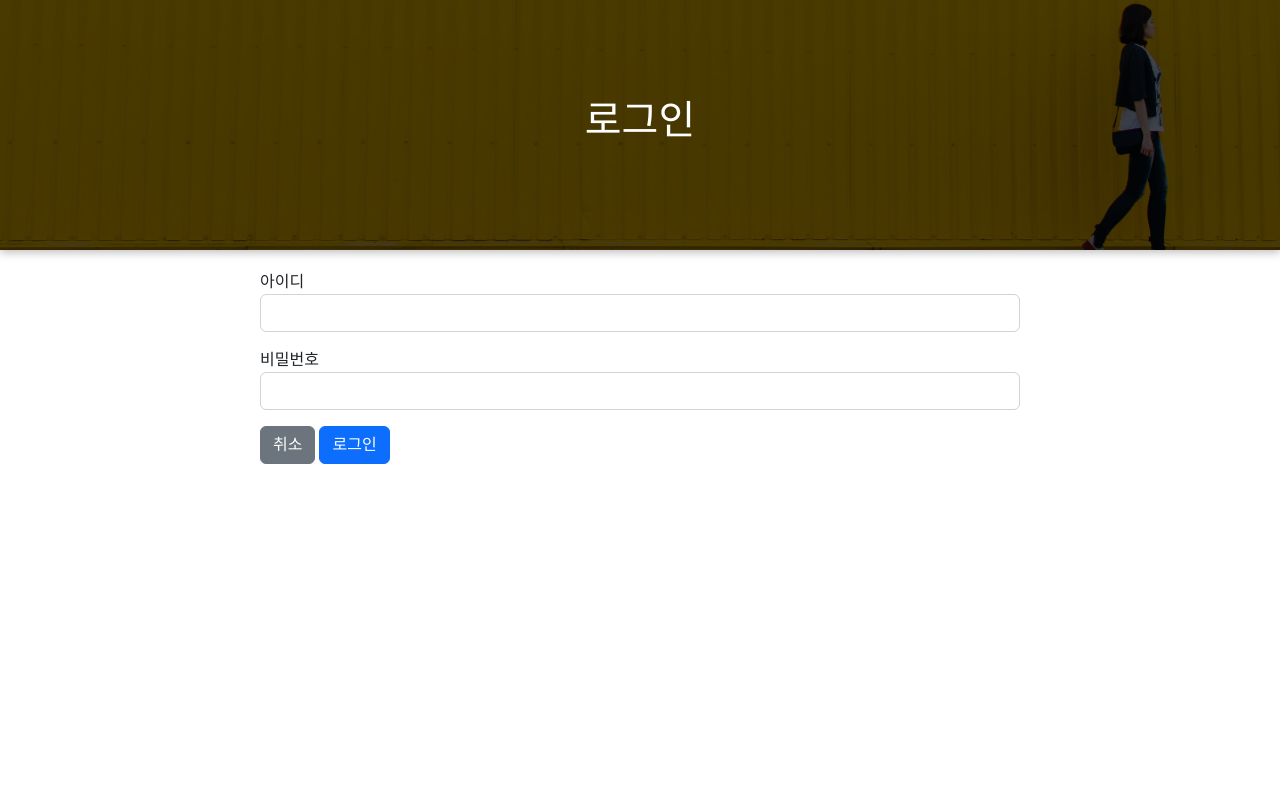
After one commit to kji-dec/django-pda, a Django app: page /member/login/ in a window 1280 px wide. The commit adds this page. Run offline with Django 4.2, Linux system fonts and the light colour scheme; parts of the project's set-up code (start-up, migrations or seed data) failed here and were passed over; some web fonts are replaced.

Commit message:
feat: Add login function_230117
made login page to login.
to show user that login is succeed, showed user_id at product page

```diff
--- a/shinhanapp/member/models.py
+++ b/shinhanapp/member/models.py
@@ -3,6 +3,8 @@ from django.db import models
 # Create your models here.
 
 class Member(models.Model):
+    user_id = models.CharField(max_length=128, unique=True, verbose_name='아이디')
+    password = models.CharField(max_length=255, verbose_name='비밀번호')
     name = models.CharField(max_length=128, verbose_name='이름')
     age = models.IntegerField(verbose_name='나이')
 
--- /dev/null
+++ b/shinhanapp/member/templates/login.html
@@ -0,0 +1,71 @@
+<html>
+
+<head>
+    <link rel="stylesheet" href="    https://cdn.jsdelivr.net/npm/bootstrap@5.2.3/dist/css/bootstrap.min.css" />
+    <script src="https://cdn.jsdelivr.net/npm/bootstrap@5.2.3/dist/js/bootstrap.bundle.min.js"></script>
+    <script src="https://code.jquery.com/jquery-3.6.3.min.js"
+        integrity="sha256-pvPw+upLPUjgMXY0G+8O0xUf+/Im1MZjXxxgOcBQBXU=" crossorigin="anonymous"></script>
+    <script src="/static/script.js"></script>
+    <link rel="stylesheet" href="/static/styles.css" />
+</head>
+
+<body>
+    <div class="main-title">
+        <div class="overlay">
+            <div>
+                <h1>로그인</h1>
+            </div>
+        </div>
+    </div>
+    <div class="product-content">
+        <div class="product-write">
+            <form method="post" action="/member/login/">
+                {% csrf_token %}
+                <div class="form-group mb-3">
+                    <label for="user_id">아이디</label>
+                    <input type="text" class="form-control" id="user_id" name="user_id">
+                </div>
+                <div class="form-group mb-3">
+                    <label for="password">비밀번호</label>
+                    <input type="password" class="form-control" id="password" name="password">
+                </div>
+                <div class="text-right">
+                    <a role="button" href="/" class="btn btn-secondary">취소</a>
+                    <button type="submit" class="btn btn-primary">로그인</button>
+                </div>
+            </form>
+        </div>
+    </div>
+
+    <!-- my code -->
+    <!-- <form method="post" action="/member/login/">
+        {% csrf_token %}
+        <div class="row g-3 align-items-center">
+            <div class="col-auto">
+                <label for="id">ID</label>
+            </div>
+            <div class="col-auto">
+                <input type="text" class="form-control" id="id" name="id">
+            </div>
+        </div>
+        <div class="row g-3 align-items-center">
+            <div class="col-auto">
+                <label for="password" class="col-form-label">Password</label>
+            </div>
+            <div class="col-auto">
+                <input type="password" id="password" class="form-control" name="password"
+                    aria-describedby="passwordHelpInline">
+            </div>
+            <div class="col-auto">
+                <span id="passwordHelpInline" class="form-text">
+                    Must be 8-20 characters long.
+                </span>
+            </div>
+        </div>
+        <div class="text-right">
+            <button type="submit" class="btn btn-primary">LOGIN</button>
+        </div>
+    </form> -->
+</body>
+
+</html>
--- a/shinhanapp/member/views.py
+++ b/shinhanapp/member/views.py
@@ -1,5 +1,5 @@
-from django.shortcuts import render
-# from .models import Member
+from django.shortcuts import render, redirect
+from .models import Member
 
 # Create your views here.
 
@@ -13,3 +13,20 @@ from django.shortcuts import render
 #     members = Member.objects.filter(name__contains="te").order_by('-age')
 
 #     return render(request, 'index.html', {'members': members})
+
+
+def login(request):
+    if request.method == 'POST':
+        user_id = request.POST.get("user_id")
+        password = request.POST.get("password")
+
+        if Member.objects.filter(user_id=user_id).exists():
+            member = Member.objects.get(user_id=user_id)
+            if member.password == password:
+                request.session['user_pk'] = member.id
+                request.session['user_id'] = member.user_id
+                return redirect('/')
+        print(user_id, password)
+        # login fail
+
+    return render(request, 'login.html')
--- a/shinhanapp/product/templates/product.html
+++ b/shinhanapp/product/templates/product.html
@@ -14,7 +14,7 @@
         <div class="overlay">
             <div>
                 <h1>당당마켓</h1>
-                <span>가장 가까운 중고거래 플랫폼</span>
+                <span>가장 가까운 중고거래 플랫폼 {{ request.session.user_id }}</span>
             </div>
         </div>
     </div>
--- a/shinhanapp/shinhanapp/urls.py
+++ b/shinhanapp/shinhanapp/urls.py
@@ -16,7 +16,7 @@ Including another URLconf
 from django.contrib import admin
 from django.urls import path
 
-# from member.views import main
+from member.views import login
 from product.views import main, detail, write
 from django.conf import settings
 from django.conf.urls.static import static
@@ -25,8 +25,11 @@ urlpatterns = [
     path('admin/', admin.site.urls),
     # path('', main),
     path('product/<int:pk>/', detail),
+    path('product/write/', write),
+
+    path('member/login/', login),
+
     path('', main),
-    path('product/write/', write),
 ]
 
 urlpatterns += static("/media/", document_root=settings.MEDIA_ROOT)
```
Also changed, not shown: shinhanapp/member/migrations/0006_member_password_member_user_id.py (added), shinhanapp/member/migrations/0007_alter_member_user_id.py (added).
